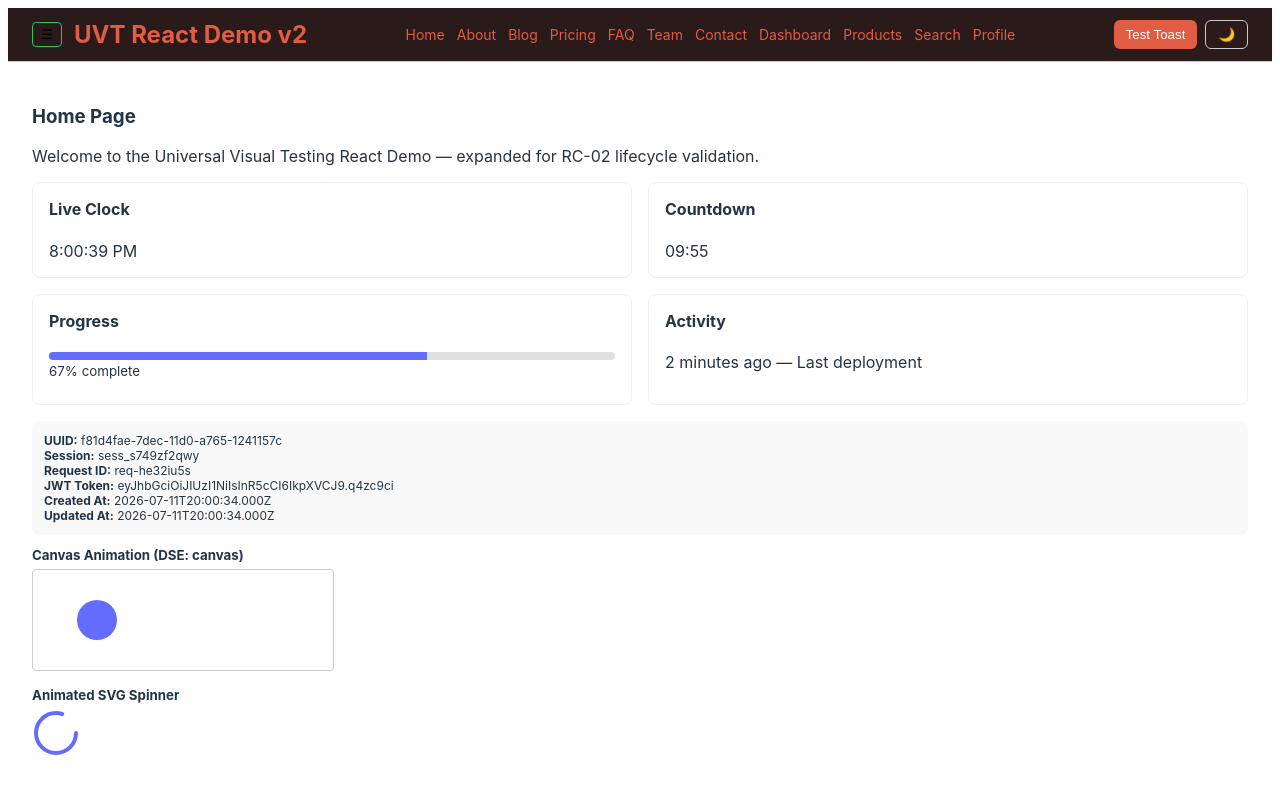
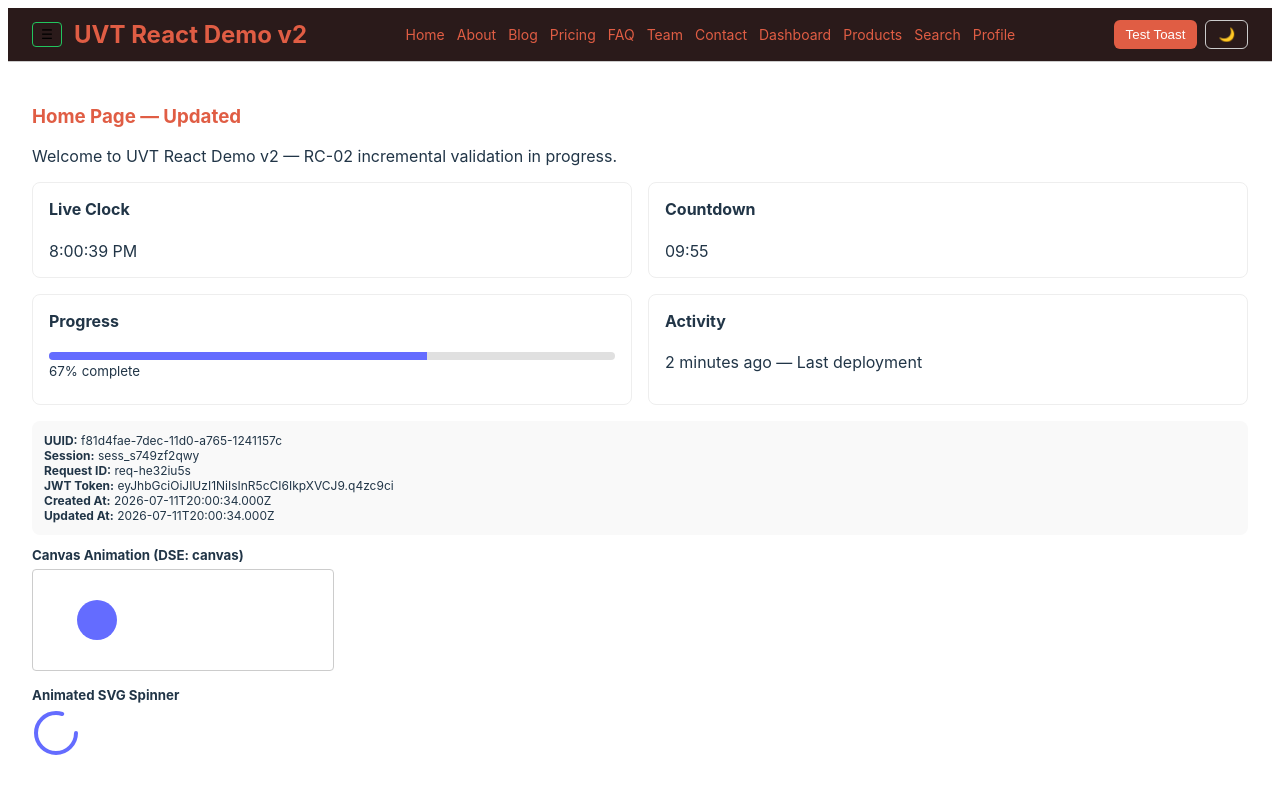
Before and after one commit to piyush241203/UVT_Testing3, a React (Vite) app: page / in a window 1280 px wide. Shown: the top 794 px of the page. Built offline with nearby package versions, Linux system fonts and the light colour scheme.

Commit message:
feat: update home page copy (RC-02 selective test trigger)

```diff
--- a/src/App.tsx
+++ b/src/App.tsx
@@ -266,8 +266,8 @@ function Layout({ children }: { children: React.ReactNode }) {
 function Home() {
   return (
     <div>
-      <h3>Home Page</h3>
-      <p>Welcome to the Universal Visual Testing React Demo — expanded for RC-02 lifecycle validation.</p>
+      <h3 style={{ color: '#e05d44' }}>Home Page — Updated</h3>
+      <p>Welcome to UVT React Demo v2 — RC-02 incremental validation in progress.</p>
       <div style={{ display: 'grid', gridTemplateColumns: 'repeat(2, 1fr)', gap: '16px', marginTop: '16px' }}>
         <div style={{ padding: '16px', border: '1px solid #eee', borderRadius: '8px' }}>
           <h4 style={{ marginTop: 0 }}>Live Clock</h4>
```
